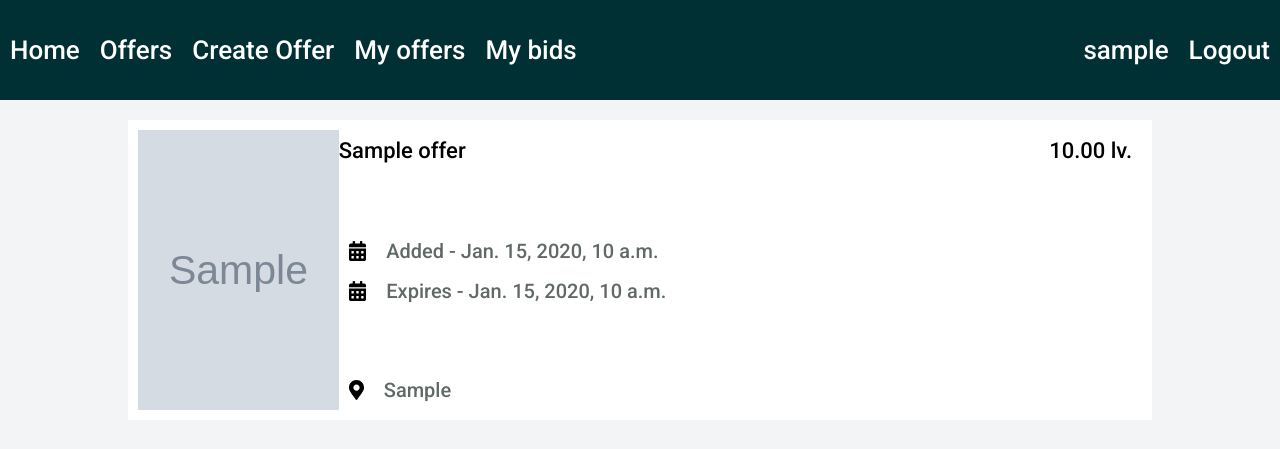
After one commit to Peter-Andonov/Bidster, a Django app: page /my-offers/ in a window 1280 px wide. The commit adds this page. Shown: the top 449 px of the page. Run offline with Django 3.2, Linux system fonts and the light colour scheme; a user stored in the database is signed in; tables that the repository leaves empty hold one stand-in row (values such as "Sample post"); grey boxes marked "Sample" are stand-in pictures.

Commit message:
Added offer listing page for each user

```diff
--- a/bidster/app/models.py
+++ b/bidster/app/models.py
@@ -3,6 +3,7 @@ from os.path import join
 from django.db import models
 from django.utils.timezone import now
 from django.conf import settings
+from django.contrib.auth.models import User
 
 
 class OfferCategory(models.Model):
@@ -38,6 +39,7 @@ class Offer(models.Model):
     location = models.CharField(max_length=50)
     published_on = models.DateTimeField(default=now, editable=False)
     expires_on = models.DateTimeField(editable=False)
+    created_by = models.ForeignKey(User, on_delete=models.DO_NOTHING)
     view_counts = models.PositiveIntegerField(default=0)
 
     def __str__(self):
--- a/bidster/app/urls.py
+++ b/bidster/app/urls.py
@@ -1,9 +1,10 @@
 from django.urls import path
 from django.conf import settings
 from django.conf.urls.static import static
-from app.views import index_page, create_page
+from app.views import index_page, create_page, my_offers_page
 
 urlpatterns = [
     path('', index_page, name='index'),
     path('create-offer/', create_page, name='create page'),
+    path('my-offers/', my_offers_page, name='my offers page'),
 ] + static(settings.MEDIA_URL, document_root=settings.MEDIA_ROOT)
--- a/bidster/app/views.py
+++ b/bidster/app/views.py
@@ -3,6 +3,7 @@ from datetime import timedelta
 from django.db.models import Prefetch
 from django.shortcuts import render, redirect
 from django.utils.timezone import now
+from django.contrib.auth.decorators import login_required
 
 from app.forms import OfferForm
 from app.models import ImageGalery, Offer, OfferCategory, Image
@@ -21,6 +22,7 @@ def index_page(req):
         return render(req, 'app/index.html', context)
 
 
+@login_required
 def create_page(req):
     if req.method == 'GET':
 
@@ -42,6 +44,7 @@ def create_page(req):
                 starting_price=offer_form.cleaned_data['starting_price'],
                 category=offer_form.cleaned_data['category'],
                 location=offer_form.cleaned_data['location'],
+                created_by=req.user,
                 expires_on=now() +
                 timedelta(days=offer_form.cleaned_data['active_for'])
             )
@@ -54,3 +57,11 @@ def create_page(req):
                 save_to_galery(image_gallery, f)
 
             return redirect('index')
+
+
+def my_offers_page(req):
+    if req.method == 'GET':
+        context = {
+            'my_offers': Offer.objects.filter(created_by=req.user.id).prefetch_related(Prefetch('imagegalery__image_set', queryset=Image.objects.all(), to_attr='images')),
+        }
+        return render(req, 'app/my_offers.html', context)
--- a/bidster/static/css/05.Objects/index.css
+++ b/bidster/static/css/05.Objects/index.css
@@ -7,6 +7,7 @@
 
 .list-ver {
     width: 100%;
+    height: 100%;
     display: flex;
     flex-direction: column;
     align-items: center;
--- a/bidster/static/css/06.Components/index.css
+++ b/bidster/static/css/06.Components/index.css
@@ -122,7 +122,7 @@
 }
 
 /* Offer card stuff */
-.card__wrapper {
+.card_ver__wrapper {
     width: 400px;
     height: 500px;
     margin: 10px;
@@ -132,9 +132,27 @@
     align-items: center;
 }
 
-.card__image {
+.card_hor__wrapper {
+    width: 80%;
+    height: 300px;
+    padding: 10px;
+    margin-top: 20px;
+    background-color: var(--bg-color-default);
+    display: flex;
+    flex-direction: row;
+    align-items: center;
+}
+
+.card_ver__image {
     width: 80%;
     max-height: 50%;
+    object-fit: cover;
+}
+
+.card_hor__image {
+    width: 20%;
+    height: 100%;
+    object-fit: cover;
 }
 
 .card__title {
--- /dev/null
+++ b/bidster/templates/app/my_offers.html
@@ -0,0 +1,10 @@
+{% extends 'base.html' %}
+{% load static %}
+
+{% block page_content %}
+<div class="list-ver">
+    {% for offer in my_offers %}
+        {% include 'partials/offer_card_hor.html' with offer=offer %}
+    {% endfor %}
+</div>
+{% endblock page_content %}
--- a/bidster/templates/partials/header.html
+++ b/bidster/templates/partials/header.html
@@ -1,5 +1,4 @@
 <div class="header">
-
     <nav class="nav">
         <ul class="nav list-hor">
             <li class="nav__nav_item">
@@ -11,6 +10,9 @@
             {% if user.is_authenticated %}
             <li class="nav__nav_item">
                 <a href="{% url 'create page' %}">Create Offer</a>
+            </li>
+            <li class="nav__nav_item">
+                <a href="{% url 'my offers page' %}">My offers</a>
             </li>
             <li class="nav__nav_item">
                 <a href="/bids">My bids</a>
--- /dev/null
+++ b/bidster/templates/partials/offer_card_hor.html
@@ -0,0 +1,25 @@
+{% load static %}
+<div class="card_hor__wrapper">
+    <img class="card_hor__image" src="{{ offer.imagegalery.images.0.image.url }}">
+    <div class="list-ver">
+        <div class="list-hor">
+            <h4 class="card__title">{{ offer.name }}</h4>
+            <div class="spacer"></div>
+            <div class="card__price">{{ offer.starting_price}} lv.</div>
+        </div>
+        <div class="spacer"></div>
+        <div class="list-hor">
+            <img class="card__icon" height="20px" src="{% static 'icons/calendar.svg' %}" />
+            <div class="card__info_text">Added - {{ offer.published_on}}</div>
+        </div>
+        <div class="list-hor">
+            <img class="card__icon" height="20px" src="{% static 'icons/calendar.svg' %}" />
+            <div class="card__info_text">Expires - {{ offer.expires_on}}</div>
+        </div>
+        <div class="spacer"></div>
+        <div class="list-hor">
+            <img class="card__icon" height="20px" src="{% static 'icons/location.svg' %}" />
+            <div class="card__info_text">{{ offer.location }}</div>
+        </div>
+    </div>
+</div>
--- a/bidster/templates/partials/offer_card_ver.html
+++ b/bidster/templates/partials/offer_card_ver.html
@@ -1,7 +1,7 @@
 {% load static %}
-<div class="card__wrapper">
+<div class="card_ver__wrapper">
     {% for image in offer.imagegalery.images %}
-        <img class="card__image" src="{{ image.image.url }}">
+        <img class="card_ver__image" src="{{ image.image.url }}">
     {% endfor %}
     <h4>
         <a href="/">
```
Also changed, not shown: bidster/app/migrations/0007_auto_20201121_1606.py (added).
